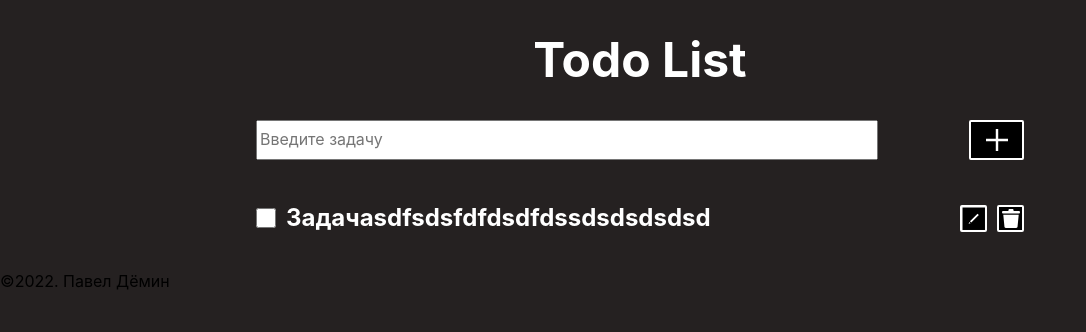
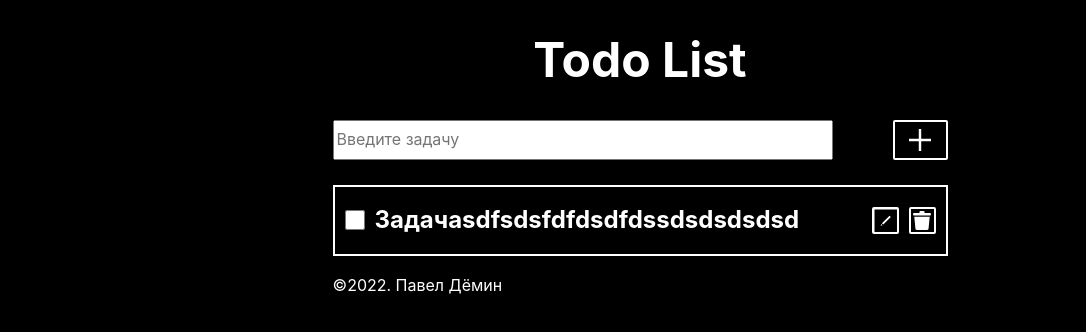
Before and after one commit to Tptechnician/TODO-LIST, a React (Create React App) app: page / in a window 1280 px wide. Shown: the top 332 px of the page, without its empty margins (0-1086 px from the left). Built offline with nearby package versions, Linux system fonts and the light colour scheme.

Commit message:
stylization footer

```diff
--- a/src/Components/App/App.scss
+++ b/src/Components/App/App.scss
@@ -1,4 +1,4 @@
 body {
-  background: rgb(37, 33, 33);
+  background: black;
   font-family: 'Inter', 'Helvetica Neue', 'sans-serif';
 }
--- a/src/Components/Footer/Footer.scss
+++ b/src/Components/Footer/Footer.scss
@@ -0,0 +1,8 @@
+@import '../../variables';
+
+.footer {
+  color: $fontColor;
+  max-width: 615px;
+  width: 60%;
+  margin: 0 auto;
+}
--- a/src/Components/Form/Form.scss
+++ b/src/Components/Form/Form.scss
@@ -1,6 +1,7 @@
 @import '../../variables';
 
 .form {
+  max-width: 615px;
   width: 60%;
   margin: 0 auto;
   display: flex;
--- a/src/Components/TodoItem/TodoItem.scss
+++ b/src/Components/TodoItem/TodoItem.scss
@@ -1,10 +1,14 @@
 @import '../../variables';
 
 .todoItem {
+  max-width: 615px;
   width: 100%;
+  padding: 0 10px 0;
+  box-sizing: border-box;
   display: flex;
   align-items: center;
   justify-content: space-between;
+  border: 2px solid #ffffff;
 
   &__wraper {
     display: flex;
--- a/src/index.scss
+++ b/src/index.scss
@@ -4,3 +4,4 @@
 @import url(./Components/Form/Form.scss);
 @import url(./Components/TodoConteiner/TodoConteiner.scss);
 @import url(./Components/TodoItem/TodoItem.scss);
+@import url(./Components/Footer/Footer.scss);
```
